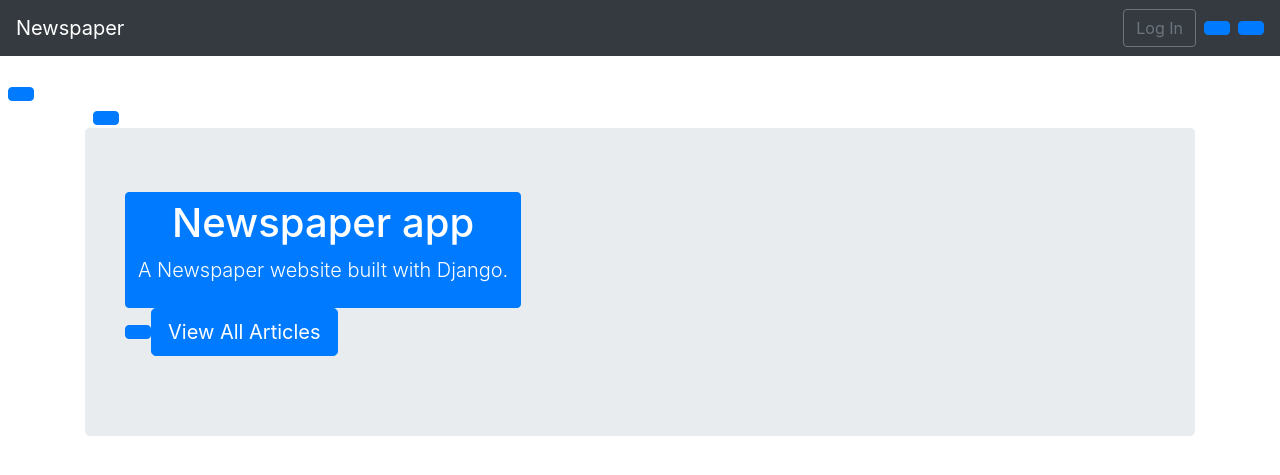
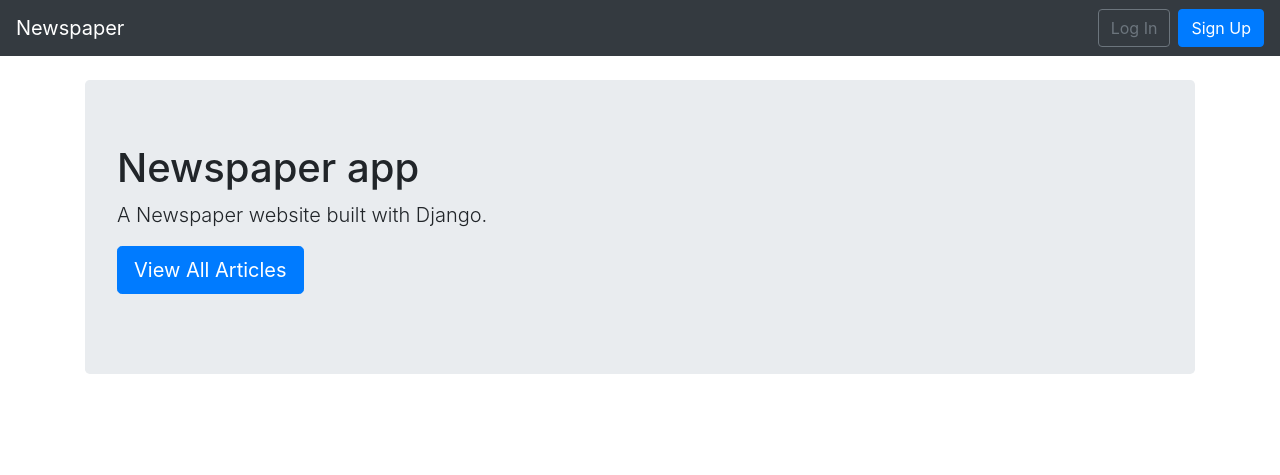
Before and after one commit to andrmich/newspaper_app, a Django app: page / in a window 1280 px wide. Shown: the top 475 px of the page. Run offline with Django 3.2, Linux system fonts and the light colour scheme; some libraries are stand-ins or nearby versions.

Commit message:
css working

```diff
--- a/newspaper_project/settings.py
+++ b/newspaper_project/settings.py
@@ -32,6 +32,7 @@
 
 INSTALLED_APPS = [
     # Local
+    'whitenoise.runserver_nostatic',
     'users.apps.UsersConfig',
     'pages.apps.PagesConfig',
     'articles.apps.ArticlesConfig',
@@ -49,6 +50,7 @@
 
 MIDDLEWARE = [
     'django.middleware.security.SecurityMiddleware',
+    'whitenoise.middleware.WhiteNoiseMiddleware',
     'django.contrib.sessions.middleware.SessionMiddleware',
     'django.middleware.common.CommonMiddleware',
     'django.middleware.csrf.CsrfViewMiddleware',
@@ -126,6 +128,9 @@
 # https://docs.djangoproject.com/en/2.1/howto/static-files/
 
 STATIC_URL = '/static/'
+STATIC_ROOT = os.path.join(BASE_DIR, 'staticfiles')
+STATICFILES_STORAGE = 'whitenoise.storage.CompressedManifestStaticFilesStorage'
+
 AUTH_USER_MODEL = 'users.CustomUser'
 LOGIN_REDIRECT_URL = 'home'
 LOGOUT_REDIRECT_URL = 'home'
--- a/templates/base.html
+++ b/templates/base.html
@@ -6,9 +6,12 @@
     <!-- Required meta tags -->
     <meta charset="utf-8">
     <meta name="viewport" content="width=device-width, initial-scale=1, shrink-to-fit=no">
-
+    {% load static %}
     <!-- Bootstrap CSS -->
-   <link rel="stylesheet" href="https://stackpath.bootstrapcdn.com/bootstrap/4.2.1/css/bootstrap.min.css" integrity="sha384-GJzZqFGwb1QTTN6wy59ffF1BuGJpLSa9DkKMp0DgiMDm4iYMj70gZWKYbI706tWS" crossorigin="anonymous">
+    <link rel="stylesheet" href="https://stackpath.bootstrapcdn.com/bootstrap/4.3.1/css/bootstrap.min.css"
+          integrity="sha384-ggOyR0iXCbMQv3Xipma34MD+dH/1fQ784/j6cY/iJTQUOhcWr7x9JvoRxT2MZw1T" crossorigin="anonymous">
+    <link rel="stylesheet" href="https://stackpath.bootstrapcdn.com/bootstrap/4.2.1/css/bootstrap.min.css"
+          integrity="sha384-GJzZqFGwb1QTTN6wy59ffF1BuGJpLSa9DkKMp0DgiMDm4iYMj70gZWKYbI706tWS" crossorigin="anonymous">
     <title>{% block title %}Newspaper App{% endblock title %}</title>
 </head>
 <body>
@@ -29,24 +32,20 @@
                        aria-expanded="false">
                         {{ user.username }}
                     </a>
-<div class="dropdown-menu dropdown-menu-right"
-aria-labelledby="userMenu">
-<a class="dropdown-item"
-href="{% url 'article_new'%}">Add new article</a>
+                    <div class="dropdown-menu dropdown-menu-right" aria-labelledby="userMenu">
+                        <a class="dropdown-item" href="{% url 'article_new' %}">Add new article</a>
                         <div class="dropdown-divider"></div>
-<a class="dropdown-item"
-href="{% url 'password_change'%}">Change password</a>
+                        <a class="dropdown-item" href="{% url 'password_change' %}">Change password</a>
                         <div class="dropdown-divider"></div>
-<a class="dropdown-item" href="{% url 'logout' %}">
-Log Out</a>
+                        <a class="dropdown-item" href="{% url 'logout' %}">Log Out</a>
                 </li>
 
             </ul>
         {% else %}
             <form class="form-inline ml-auto">
-<a href="{% url 'login' %}" class="btn btn-outline-secondary">
-Log In</a>
-<a href="{% url 'signup' %}" class="btn btn-primary ml-2">
+            <a href="{% url 'login' %}" class="btn btn-outline-secondary">Log In</a>
+            <a href="{% url 'signup' %}" class="btn btn-primary ml-2">Sign Up</a>
+            </form>
         {% endif %}
     </div>
 </nav>
@@ -57,8 +56,14 @@
 
 <!-- Optional JavaScript -->
 <!-- jQuery first, then Popper.js, then Bootstrap JS -->
-  <script src="https://code.jquery.com/jquery-3.3.1.slim.min.js" integrity="sha384-q8i/X+965DzO0rT7abK41JStQIAqVgRVzpbzo5smXKp4YfRvH+8abtTE1Pi6jizo" crossorigin="anonymous"></script>
-  <script src="https://cdnjs.cloudflare.com/ajax/libs/popper.js/1.14.6/umd/popper.min.js" integrity="sha384-wHAiFfRlMFy6i5SRaxvfOCifBUQy1xHdJ/yoi7FRNXMRBu5WHdZYu1hA6ZOblgut" crossorigin="anonymous"></script>
-  <script src="https://stackpath.bootstrapcdn.com/bootstrap/4.2.1/js/bootstrap.min.js" integrity="sha384-B0UglyR+jN6CkvvICOB2joaf5I4l3gm9GU6Hc1og6Ls7i6U/mkkaduKaBhlAXv9k" crossorigin="anonymous"></script>
+<script src="https://code.jquery.com/jquery-3.3.1.slim.min.js"
+        integrity="sha384-q8i/X+965DzO0rT7abK41JStQIAqVgRVzpbzo5smXKp4YfRvH+8abtTE1Pi6jizo"
+        crossorigin="anonymous"></script>
+<script src="https://cdnjs.cloudflare.com/ajax/libs/popper.js/1.14.6/umd/popper.min.js"
+        integrity="sha384-wHAiFfRlMFy6i5SRaxvfOCifBUQy1xHdJ/yoi7FRNXMRBu5WHdZYu1hA6ZOblgut"
+        crossorigin="anonymous"></script>
+<script src="https://stackpath.bootstrapcdn.com/bootstrap/4.2.1/js/bootstrap.min.js"
+        integrity="sha384-B0UglyR+jN6CkvvICOB2joaf5I4l3gm9GU6Hc1og6Ls7i6U/mkkaduKaBhlAXv9k"
+        crossorigin="anonymous"></script>
 </body>
 </html>
--- a/templates/home.html
+++ b/templates/home.html
@@ -1,5 +1,5 @@
 {% extends 'base.html' %}
-
+{% load static %}
 {% block title %}Home{% endblock title %}
 
 {% block content %}
--- a/templates/registration/password_change_done.html
+++ b/templates/registration/password_change_done.html
@@ -3,6 +3,6 @@
 {% block title %}Password Change Successful{% endblock title %}
 
 {% block content %}
-<h1>Password change successful</h1>
-<p>Your password was changed.</p>
+    <h1>Password change successful</h1>
+    <p>Your password was changed.</p>
 {% endblock content %}
--- a/templates/signup.html
+++ b/templates/signup.html
@@ -1,4 +1,5 @@
 {% extends 'base.html' %}
+{% load static %}
 
 {% load crispy_forms_tags %}
 
```
Also changed, not shown: templates/registration/login.html (+4 -3 lines), db.sqlite3 (deleted), 2 other files. Lines whose indentation alone changed are shown as unchanged.
